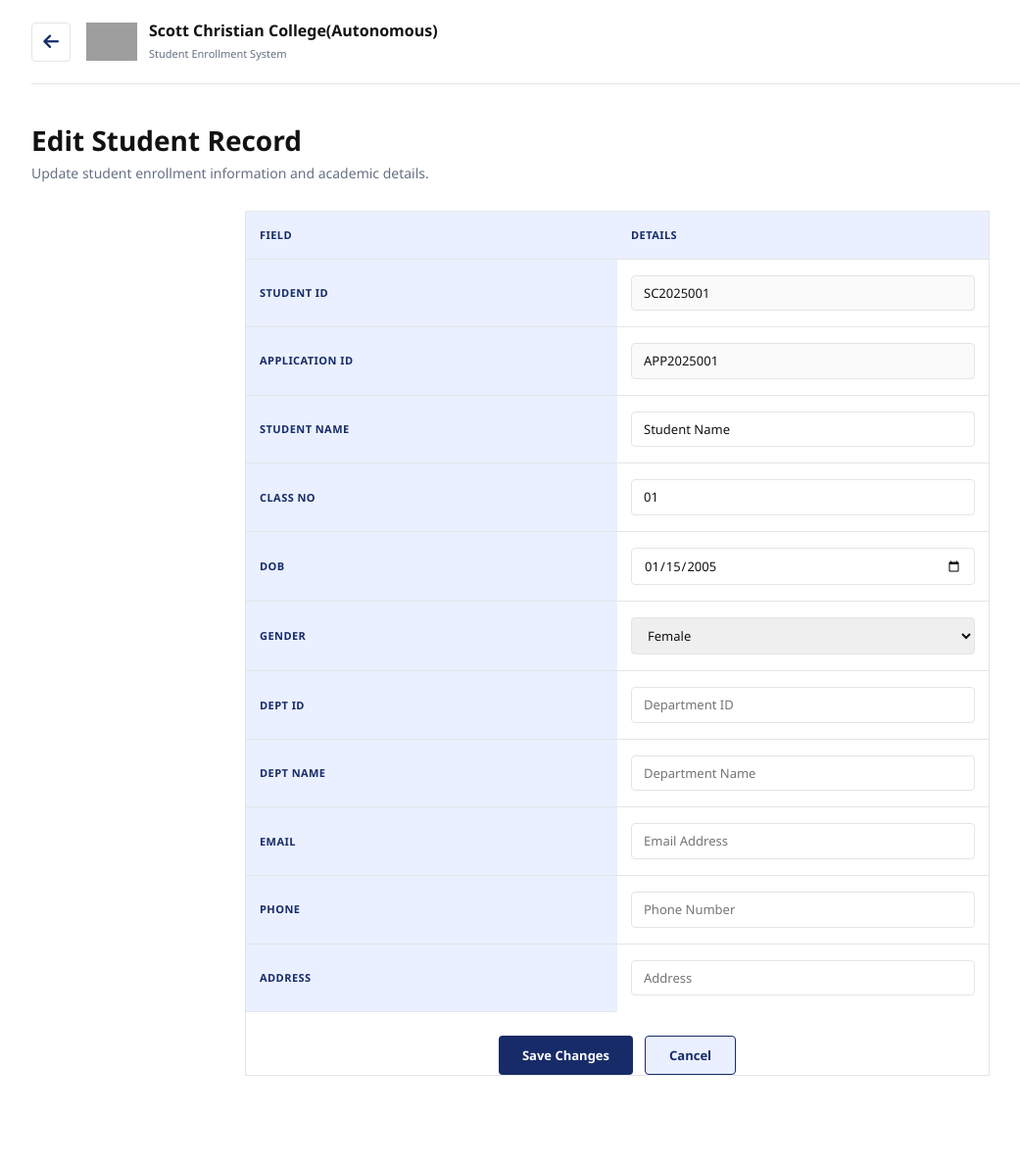
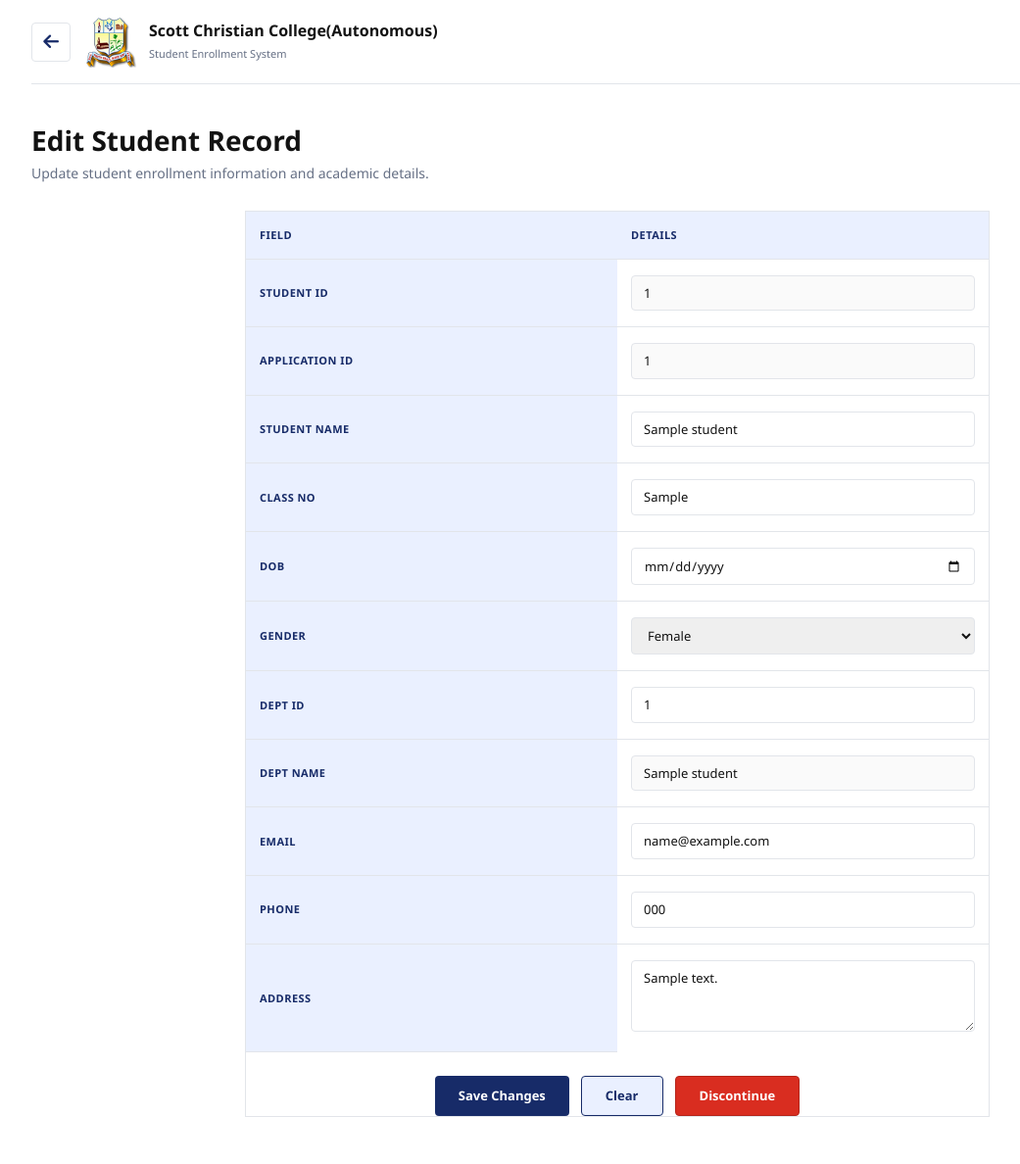
Before and after one commit to Abhinavvel2006/Student-Enrollment-System, a Flask app: template templates/Admin/admin_page.html in a window 1280 px wide. Shown: the whole page at 98% size, without its empty margins (10-1051 px from the left). Before the commit the page ends 1098 px from the top, so only its background shows below. Run offline with Flask 3, Linux system fonts and the light colour scheme; the template is opened without the code that fills it: most values are stand-ins (such as "Sample title", 1, 10 or a date in 2020); some libraries are stand-ins or nearby versions; grey boxes are pictures that could not be loaded.

Commit message:
Update Admin Section

```diff
--- a/main.py
+++ b/main.py
@@ -1,33 +1,43 @@
 from flask import Flask, render_template, request, redirect, url_for, session
+
 from auth.user_auth.user import (
     student_admission,
     chatbot
 )
+
 from config import SECRET_KEY
+
 from auth.admin_auth.admin import (
     admin_login as process_admin_login,
     admin_dashboard as show_admin_dashboard,
     admin_student_admission as show_admin_admission,
     admin_accept_application as process_application_acceptance,
-    admin_reject_application as process_application_rejection
-    # admin_student_page as admin_edit_page
+    admin_reject_application as process_application_rejection,
+    admin_student_edit as show_admin_student_edit,
+    admin_student_update as process_admin_student_update,
+    admin_student_discontinue as process_admin_student_discontinue
 )
+
 
 app = Flask(__name__)
 app.secret_key = SECRET_KEY
+
 
 @app.route('/')
 def index():
     error = request.args.get('error')
     return render_template('user/index.html', error=error)
 
+
 @app.route("/admission", methods=['POST'])
 def admission():
     return student_admission()
 
+
 @app.route("/chat", methods=['POST'])
 def chat():
     return chatbot()
+
 
 @app.route("/admin-login", methods=["GET", "POST"])
 def admin_login_page():
@@ -43,17 +53,36 @@
 def admin_dashboard():
     return show_admin_dashboard()
 
+
 @app.route("/student_admission", methods=['POST'])
 def admin_student_admission_page():
         return show_admin_admission()
+
 
 @app.route("/admin/applications/<int:application_id>/accept", methods=['POST'])
 def admin_accept_application_page(application_id):
     return process_application_acceptance(application_id)
 
+
 @app.route("/admin/applications/<int:application_id>/reject", methods=['POST'])
 def admin_reject_application_page(application_id):
     return process_application_rejection(application_id)
+
+
+@app.route("/admin/students/<student_id>/edit")
+def admin_student_edit_page(student_id):
+    return show_admin_student_edit(student_id)
+
+
+@app.route("/admin/students/<student_id>/update", methods=['POST'])
+def admin_student_update_page(student_id):
+    return process_admin_student_update(student_id)
+
+
+@app.route("/admin/students/<student_id>/discontinue", methods=['POST'])
+def admin_student_discontinue_page(student_id):
+    return process_admin_student_discontinue(student_id)
+
 
 @app.route("/admin_logout")
 def admin_logout():
--- a/static/css/style.css
+++ b/static/css/style.css
@@ -1360,6 +1360,12 @@
     min-width: 74px;
 }
 
+.student-edit-btn{
+    min-width: 74px;
+    gap: 5px;
+    top: 5px;
+}
+
 .student-modal {
     border-radius: 16px;
     overflow: hidden;
--- a/templates/Admin/admin_page.html
+++ b/templates/Admin/admin_page.html
@@ -165,7 +165,9 @@
         background: #fafbff;
     }
 
-    .profile-table input {
+    .profile-table input,
+    .profile-table select,
+    .profile-table textarea {
         width: 100%;
         padding: 8px 12px;
         border: 1px solid var(--line);
@@ -216,6 +218,21 @@
 
     .btn-secondary:hover {
         background: #ffffff;
+    }
+
+    .btn-danger {
+        padding: 10px 24px;
+        border: 1px solid #b42318;
+        border-radius: 4px;
+        background: #d92d20;
+        color: #ffffff;
+        font-size: 13px;
+        font-weight: 600;
+        cursor: pointer;
+    }
+
+    .btn-danger:hover {
+        background: #b42318;
     }
 
     @media (max-width: 991px) {
@@ -279,11 +296,11 @@
             <div class="content-container col-md-12">
                 <nav class="topbar">
                     <div class="topbar-left">
-                        <a class="back-button" href="#back" title="Go Back">
+                        <a class="back-button" href="{{ url_for('admin_dashboard', section='all_student') }}" title="Go Back">
                             <i class="fa-solid fa-arrow-left"></i>
                         </a>
                         <div class="navbar-brand">
-                            <img class="brand-logo" src="image.png" alt="Scott Christian College logo">
+                            <img class="brand-logo" src="{{ url_for('static', filename='images/logo.png') }}" alt="Scott Christian College logo">
                             <span>
                                 <strong>Scott Christian College(Autonomous)</strong>
                                 <small>Student Enrollment System</small>
@@ -297,6 +314,7 @@
                         <p>Update student enrollment information and academic details.</p>
                     </div>
                     <div class="profile-table">
+                        <form method="post" action="{{ url_for('admin_student_update_page', student_id=student.student_id) }}">
                         <table>
                             <thead>
                                 <tr>
@@ -307,60 +325,62 @@
                             <tbody>
                                 <tr>
                                     <th scope="row">Student ID</th>
-                                    <td><input type="text" value="SC2025001" placeholder="Student ID" disabled></td>
+                                    <td><input type="text" value="{{ student.student_id }}" disabled></td>
                                 </tr>
                                 <tr>
                                     <th scope="row">Application ID</th>
-                                    <td><input type="text" value="APP2025001" placeholder="Application ID" disabled></td>
+                                    <td><input type="text" value="{{ student.application_id }}" disabled></td>
                                 </tr>
                                 <tr>
                                     <th scope="row">Student Name</th>
-                                    <td><input type="text" value="Student Name" placeholder="Student Name"></td>
+                                    <td><input name="student_name" type="text" value="{{ student.student_name }}" required></td>
                                 </tr>
                                 <tr>
                                     <th scope="row">Class NO</th>
-                                    <td><input type="text" value="01" placeholder="Class Number"></td>
+                                    <td><input name="class_no" type="text" value="{{ student.class_no }}" required></td>
                                 </tr>
                                 <tr>
                                     <th scope="row">DOB</th>
-                                    <td><input type="date" value="2005-01-15" placeholder="Date of Birth"></td>
+                                    <td><input name="dob" type="date" value="{{ student.dob }}" required></td>
                                 </tr>
                                 <tr>
                                     <th scope="row">Gender</th>
                                     <td>
-                                        <select style="width: 100%; padding: 8px 12px; border: 1px solid var(--line); border-radius: 4px; font-size: 13px;">
-                                            <option value="Female" selected>Female</option>
-                                            <option value="Male">Male</option>
-                                            <option value="Other">Other</option>
+                                        <select name="gender" required>
+                                            <option value="Female" {% if student.gender == 'Female' %}selected{% endif %}>Female</option>
+                                            <option value="Male" {% if student.gender == 'Male' %}selected{% endif %}>Male</option>
+                                            <option value="Other" {% if student.gender == 'Other' %}selected{% endif %}>Other</option>
                                         </select>
                                     </td>
                                 </tr>
                                 <tr>
                                     <th scope="row">Dept ID</th>
-                                    <td><input type="text" placeholder="Department ID"></td>
+                                    <td><input name="department_id" type="text" value="{{ student.department_id }}" required></td>
                                 </tr>
                                 <tr>
                                     <th scope="row">Dept name</th>
-                                    <td><input type="text" placeholder="Department Name"></td>
+                                    <td><input type="text" value="{{ student.department_name }}" disabled></td>
                                 </tr>
                                 <tr>
                                     <th scope="row">Email</th>
-                                    <td><input type="email" placeholder="Email Address"></td>
+                                    <td><input name="email" type="email" value="{{ student.email }}" required></td>
                                 </tr>
                                 <tr>
                                     <th scope="row">Phone</th>
-                                    <td><input type="tel" placeholder="Phone Number"></td>
+                                    <td><input name="phone" type="tel" value="{{ student.phone }}" required></td>
                                 </tr>
                                 <tr>
                                     <th scope="row">Address</th>
-                                    <td><input type="text" placeholder="Address"></td>
+                                    <td><textarea name="address" rows="3" required>{{ student.address }}</textarea></td>
                                 </tr>
                             </tbody>
                         </table>
                         <div class="button-group">
-                            <button class="btn-primary">Save Changes</button>
-                            <button class="btn-secondary">Cancel</button>
+                            <button type="submit" class="btn-primary">Save Changes</button>
+                            <a class="btn-secondary" href="{{ url_for('admin_dashboard', section='all_student') }}">Clear</a>
+                            <button type="submit" class="btn-danger" formaction="{{ url_for('admin_student_discontinue_page', student_id=student.student_id) }}" formmethod="post" onclick="return confirm('Discontinue this student? Click OK to confirm or Cancel to go back.');">Discontinue</button>
                         </div>
+                        </form>
                     </div>
                 </main>
             </div>
```
Also changed, not shown: auth/admin_auth/admin.py (+193 -9 lines), templates/Admin/admin.html (+20 -1 lines).
